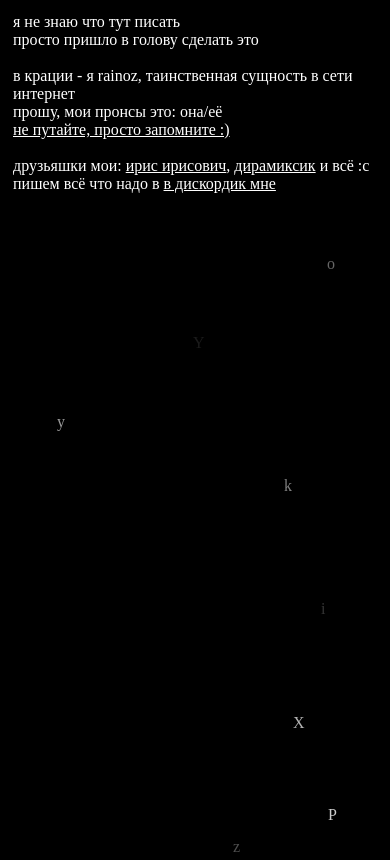
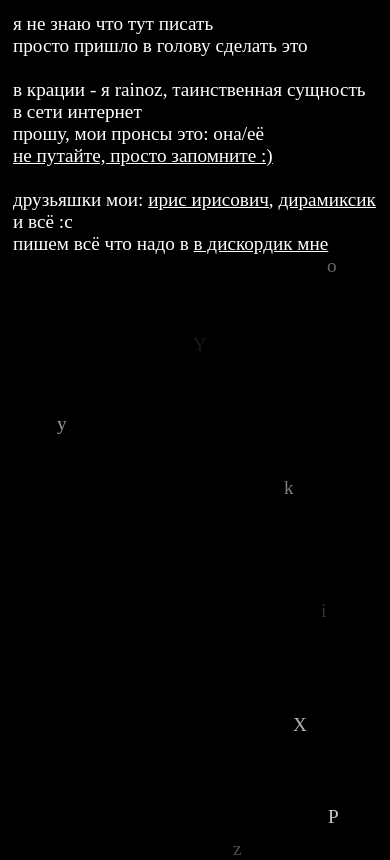
Before and after one commit to rainyoz/website, a plain HTML site: page main/index.html in a window 390 px wide. Drawn offline with Linux system fonts and the light colour scheme.

Commit message:
change root directory to `./main/`, made the website mobile-friendly.

```diff
--- a/index.html
+++ b/main/index.html
@@ -23,6 +23,7 @@
 <html lang="en">
 <head>
 <meta charset="UTF-8"/>
+<meta name="viewport" content="width=device-width, initial-scale=1.0">
 <link rel="stylesheet" href="/style.css">
 <title>rainoz</title>
 </head>
--- a/style.css
+++ b/main/style.css
@@ -21,9 +21,6 @@
 
 работал над этим: <@1353286888491974690>
 
-всё минилистично, всё практично,
-и лишь избранные увидят этот текст.
-
 люблю тебя
 скажи мне это обратно
 
@@ -34,7 +31,10 @@ color:white;
 margin: 0;
 padding:0;
 overflow:hidden;
-user-select:none}
+user-select:none;
+min-height:100vh;
+font-family:ms gothic;
+font-size:medium}
 .random{position: relative;
 width: 100%;
 height: 100%;
@@ -42,4 +42,15 @@ user-select:none}
 .main{padding:5px}
 .underline{text-decoration:underline}
 a{color:white}
-*{user-select:none}
+*{user-select:none;
+overflow:hidden}
+
+@media screen and (max-width: 480px) {
+       html {
+           max-width: 100%;
+           max-height: 100%;
+       }
+       body {
+           font-size: 1.2em; /* Adjust this value as needed */
+       }
+   }
```
Also changed, not shown: main/script.js (renamed from script.js).
